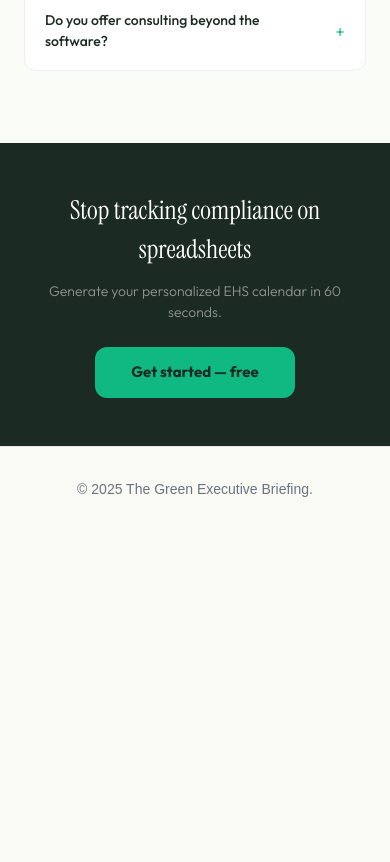
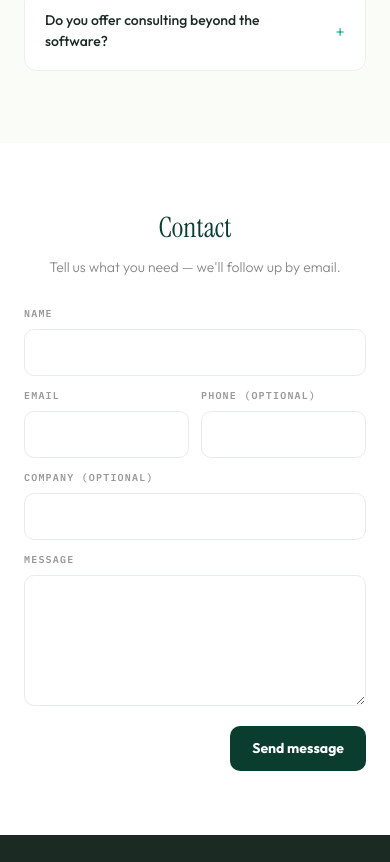
Before and after one commit to dylanbrown-BodiiBrand/GreenGPT, a Next.js app: page / in a window 390 px wide. Shown: the part 4382-5244 px from the top of the page. Before the commit the page ends 4913 px from the top, so only its background shows below. Built offline with nearby package versions, Linux system fonts and the light colour scheme.

Commit message:
Add contact section to EHSCalendarLanding component, featuring a user-friendly form for name, email, phone, company, and message input, along with submission handling and loading state management.

```diff
--- a/src/app/components/ehs-calendar/EHSCalendarLanding.tsx
+++ b/src/app/components/ehs-calendar/EHSCalendarLanding.tsx
@@ -954,6 +954,177 @@ export default function EHSCalendarLanding() {
         </div>
       </Section>
 
+      {/* ═══════════════════════════════════════════════════════════════════ */}
+      {/* SECTION 9 — CONTACT                                               */}
+      {/* ═══════════════════════════════════════════════════════════════════ */}
+      <Section id="contact" bg={B.white}>
+        <div style={{ textAlign: "center", marginBottom: 28 }}>
+          <h2 style={{ fontFamily: serif, fontSize: 28, color: B.forest, margin: "0 0 8px" }}>Contact</h2>
+          <p style={{ fontSize: 14, color: "#888", fontWeight: 300, margin: 0 }}>
+            Tell us what you need — we&apos;ll follow up by email.
+          </p>
+        </div>
+
+        <form onSubmit={onSubmitContact} style={{ maxWidth: 640, margin: "0 auto" }}>
+          <div style={{ display: "grid", gridTemplateColumns: "repeat(2, 1fr)", gap: 12 }}>
+            <div style={{ gridColumn: "1 / -1" }}>
+              <label style={{ display: "block", fontFamily: mono, fontSize: 10, fontWeight: 600, letterSpacing: 1.2, textTransform: "uppercase", color: "#999", marginBottom: 8 }}>
+                Name
+              </label>
+              <input
+                value={contactName}
+                onChange={(e) => setContactName(e.target.value)}
+                required
+                autoComplete="name"
+                disabled={contactLoading}
+                style={{
+                  width: "100%",
+                  boxSizing: "border-box",
+                  padding: "12px 14px",
+                  borderRadius: 10,
+                  border: "1.5px solid #E8ECE9",
+                  fontSize: 14,
+                  fontFamily: sans,
+                  outline: "none",
+                  background: B.white,
+                }}
+              />
+            </div>
+
+            <div>
+              <label style={{ display: "block", fontFamily: mono, fontSize: 10, fontWeight: 600, letterSpacing: 1.2, textTransform: "uppercase", color: "#999", marginBottom: 8 }}>
+                Email
+              </label>
+              <input
+                type="email"
+                value={contactEmail}
+                onChange={(e) => setContactEmail(e.target.value)}
+                required
+                autoComplete="email"
+                disabled={contactLoading}
+                style={{
+                  width: "100%",
+                  boxSizing: "border-box",
+                  padding: "12px 14px",
+                  borderRadius: 10,
+                  border: "1.5px solid #E8ECE9",
+                  fontSize: 14,
+                  fontFamily: sans,
+                  outline: "none",
+                  background: B.white,
+                }}
+              />
+            </div>
+
+            <div>
+              <label style={{ display: "block", fontFamily: mono, fontSize: 10, fontWeight: 600, letterSpacing: 1.2, textTransform: "uppercase", color: "#999", marginBottom: 8 }}>
+                Phone (optional)
+              </label>
+              <input
+                value={contactPhone}
+                onChange={(e) => setContactPhone(e.target.value)}
+                autoComplete="tel"
+                disabled={contactLoading}
+                style={{
+                  width: "100%",
+                  boxSizing: "border-box",
+                  padding: "12px 14px",
+                  borderRadius: 10,
+                  border: "1.5px solid #E8ECE9",
+                  fontSize: 14,
+                  fontFamily: sans,
+                  outline: "none",
+                  background: B.white,
+                }}
+              />
+            </div>
+
+            <div style={{ gridColumn: "1 / -1" }}>
+              <label style={{ display: "block", fontFamily: mono, fontSize: 10, fontWeight: 600, letterSpacing: 1.2, textTransform: "uppercase", color: "#999", marginBottom: 8 }}>
+                Company (optional)
+              </label>
+              <input
+                value={contactCompany}
+                onChange={(e) => setContactCompany(e.target.value)}
+                autoComplete="organization"
+                disabled={contactLoading}
+                style={{
+                  width: "100%",
+                  boxSizing: "border-box",
+                  padding: "12px 14px",
+                  borderRadius: 10,
+                  border: "1.5px solid #E8ECE9",
+                  fontSize: 14,
+                  fontFamily: sans,
+                  outline: "none",
+                  background: B.white,
+                }}
+              />
+            </div>
+
+            <div style={{ gridColumn: "1 / -1" }}>
+              <label style={{ display: "block", fontFamily: mono, fontSize: 10, fontWeight: 600, letterSpacing: 1.2, textTransform: "uppercase", color: "#999", marginBottom: 8 }}>
+                Message
+              </label>
+              <textarea
+                value={contactMessage}
+                onChange={(e) => setContactMessage(e.target.value)}
+                required
+                rows={5}
+                disabled={contactLoading}
+                style={{
+                  width: "100%",
+                  boxSizing: "border-box",
+                  padding: "12px 14px",
+                  borderRadius: 10,
+                  border: "1.5px solid #E8ECE9",
+                  fontSize: 14,
+                  fontFamily: sans,
+                  outline: "none",
+                  background: B.white,
+                  resize: "vertical",
+                }}
+              />
+            </div>
+          </div>
+
+          <div style={{ display: "flex", justifyContent: "flex-end", marginTop: 14 }}>
+            <button
+              type="submit"
+              disabled={contactLoading}
+              style={{
+                background: B.forest,
+                color: B.white,
+                border: "none",
+                borderRadius: 10,
+                padding: "12px 22px",
+                fontSize: 14,
+                fontWeight: 700,
+                fontFamily: sans,
+                cursor: contactLoading ? "default" : "pointer",
+                opacity: contactLoading ? 0.65 : 1,
+              }}
+            >
+              {contactLoading ? "Sending..." : "Send message"}
+            </button>
+          </div>
+
+          {contactNotice && (
+            <p
+              style={{
+                marginTop: 12,
+                textAlign: "center",
+                fontSize: 13,
+                fontWeight: 500,
+                color: contactNotice.type === "ok" ? B.forest : B.coral,
+              }}
+            >
+              {contactNotice.text}
+            </p>
+          )}
+        </form>
+      </Section>
+
       {/* ─── FOOTER CTA ─── */}
       <div style={{ background: B.charcoal, color: B.white, padding: "48px 24px", textAlign: "center" }}>
         <h3 style={{ fontFamily: serif, fontSize: 26, margin: "0 0 12px", fontWeight: 400 }}>Stop tracking compliance on spreadsheets</h3>
```
Also changed, not shown: 1 other file (tests, documents, lock files or other folders).
